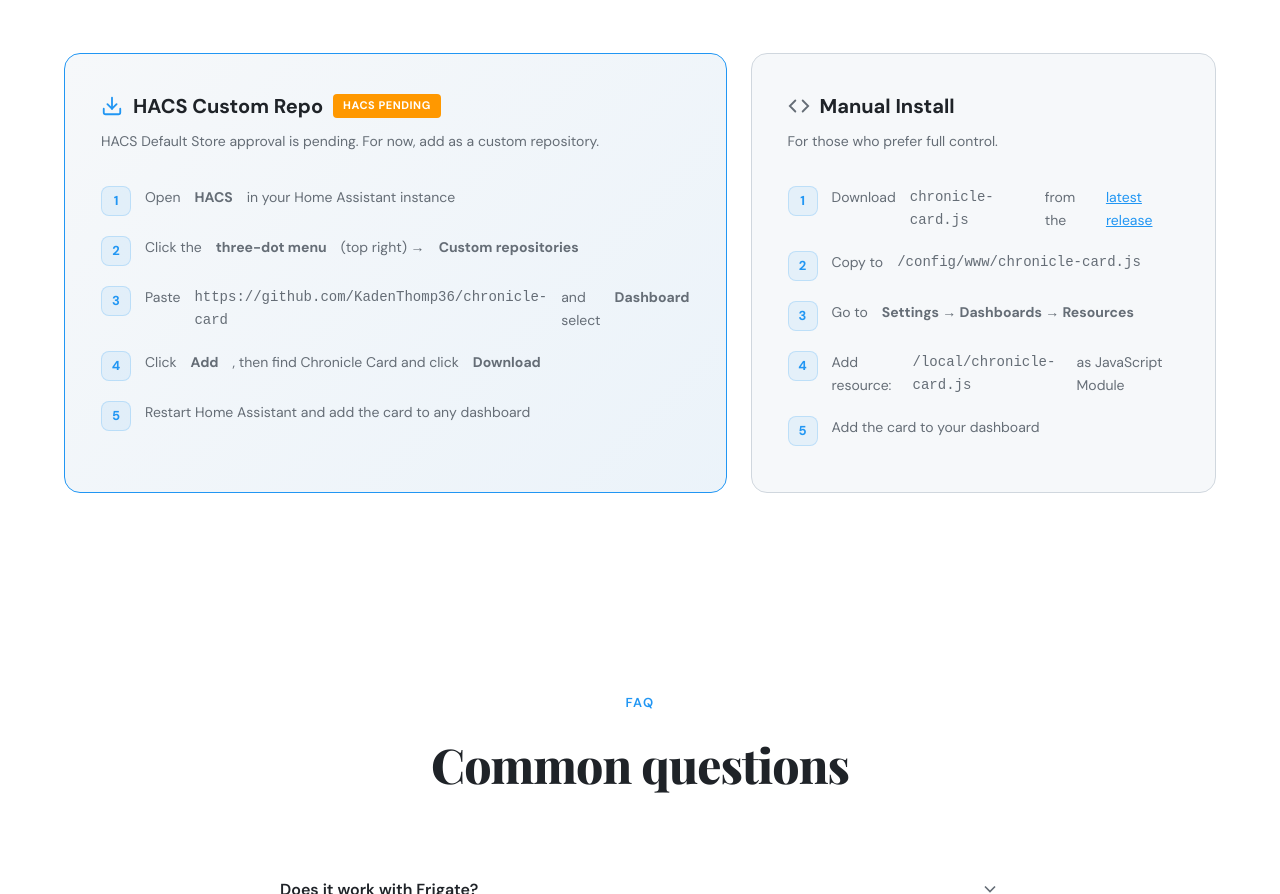
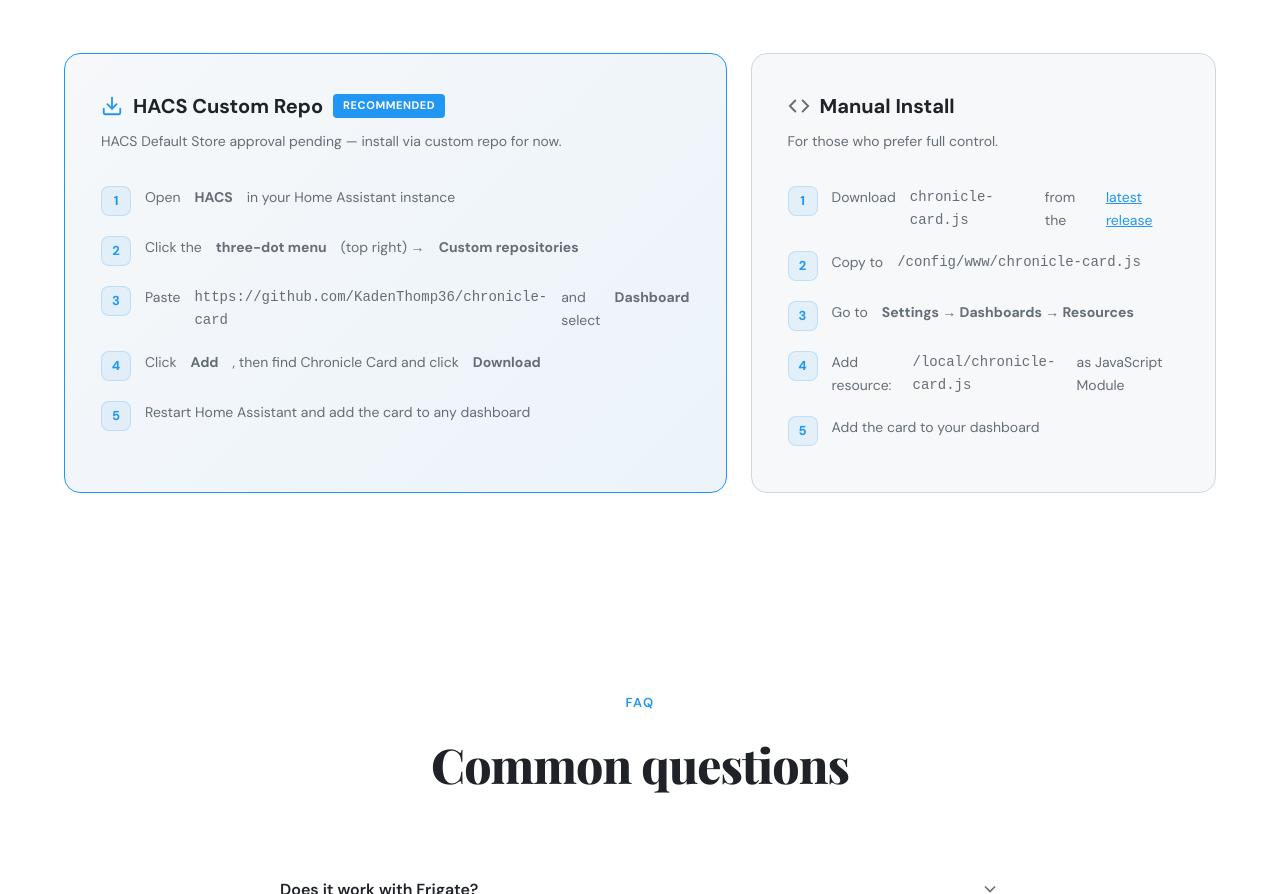
Before and after one commit to KadenThomp36/chronicle-card, a website: page docs/index.html in a window 1280 px wide. Shown: the part 5903-6797 px from the top of the page. Drawn offline with nearby package versions, Linux system fonts and the light colour scheme.

Commit message:
Restore HACS recommended badges and revert one-click button
One-click my.home-assistant.io button only works for default store repos.
Keep HACS custom repo as the recommended install method with blue badge
until default store approval completes.

```diff
--- a/docs/index.html
+++ b/docs/index.html
@@ -704,7 +704,7 @@
     }
     .pending-badge {
       font-size: 11px; font-weight: 700;
-      background: #FF9800;
+      background: var(--blue);
       color: #fff;
       padding: 3px 10px;
       border-radius: 4px;
@@ -2125,9 +2125,9 @@
         <h3>
           <svg width="22" height="22" viewBox="0 0 24 24" fill="none" stroke="var(--blue)" stroke-width="2" stroke-linecap="round"><path d="M21 15v4a2 2 0 01-2 2H5a2 2 0 01-2-2v-4"/><polyline points="7 10 12 15 17 10"/><line x1="12" y1="15" x2="12" y2="3"/></svg>
           HACS Custom Repo
-          <span class="pending-badge">HACS Pending</span>
+          <span class="pending-badge">Recommended</span>
         </h3>
-        <p>HACS Default Store approval is pending. For now, add as a custom repository.</p>
+        <p>HACS Default Store approval pending — install via custom repo for now.</p>
         <ol class="install-steps">
           <li>Open <strong>HACS</strong> in your Home Assistant instance</li>
           <li>Click the <strong>three-dot menu</strong> (top right) → <strong>Custom repositories</strong></li>
```
Also changed, not shown: README.md.
